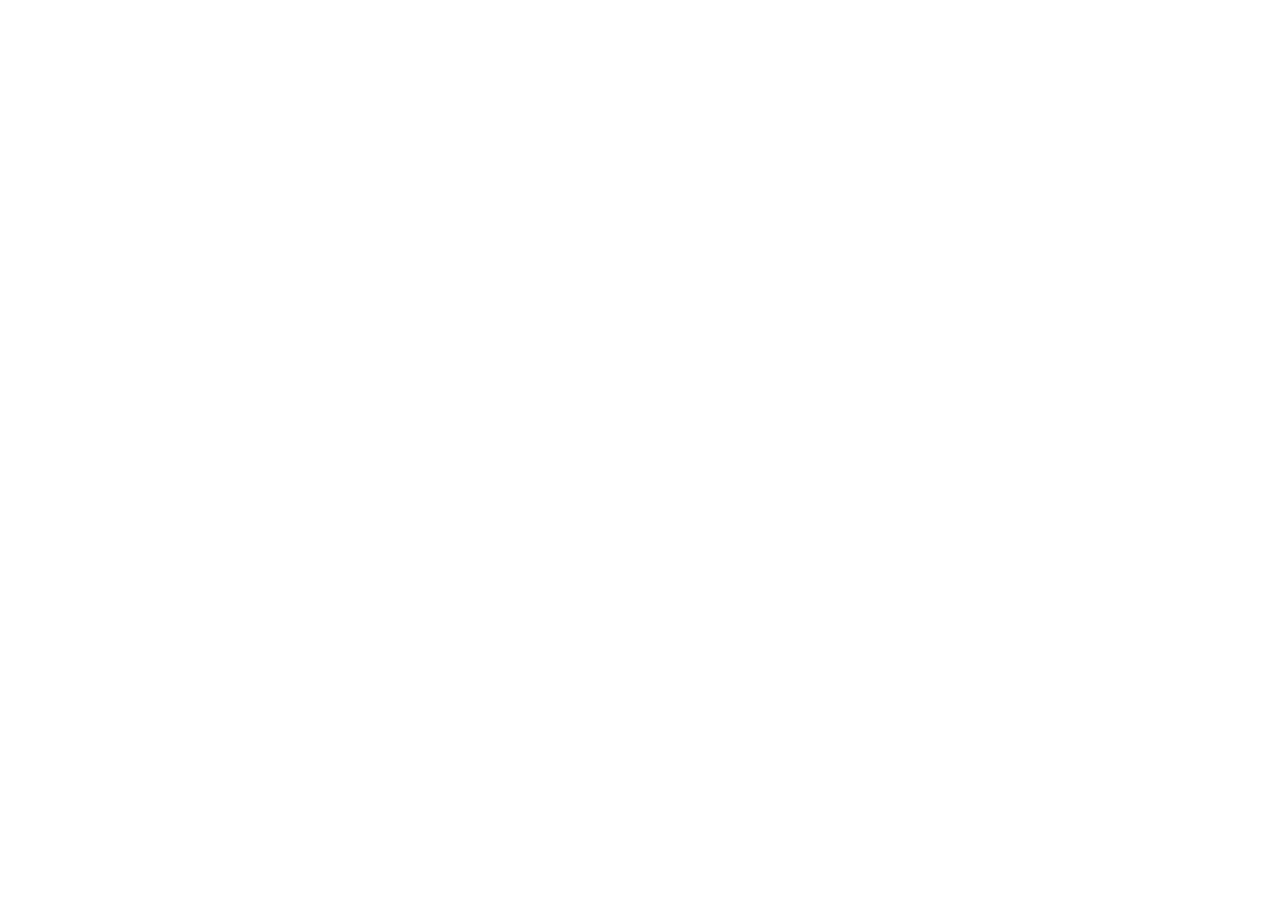
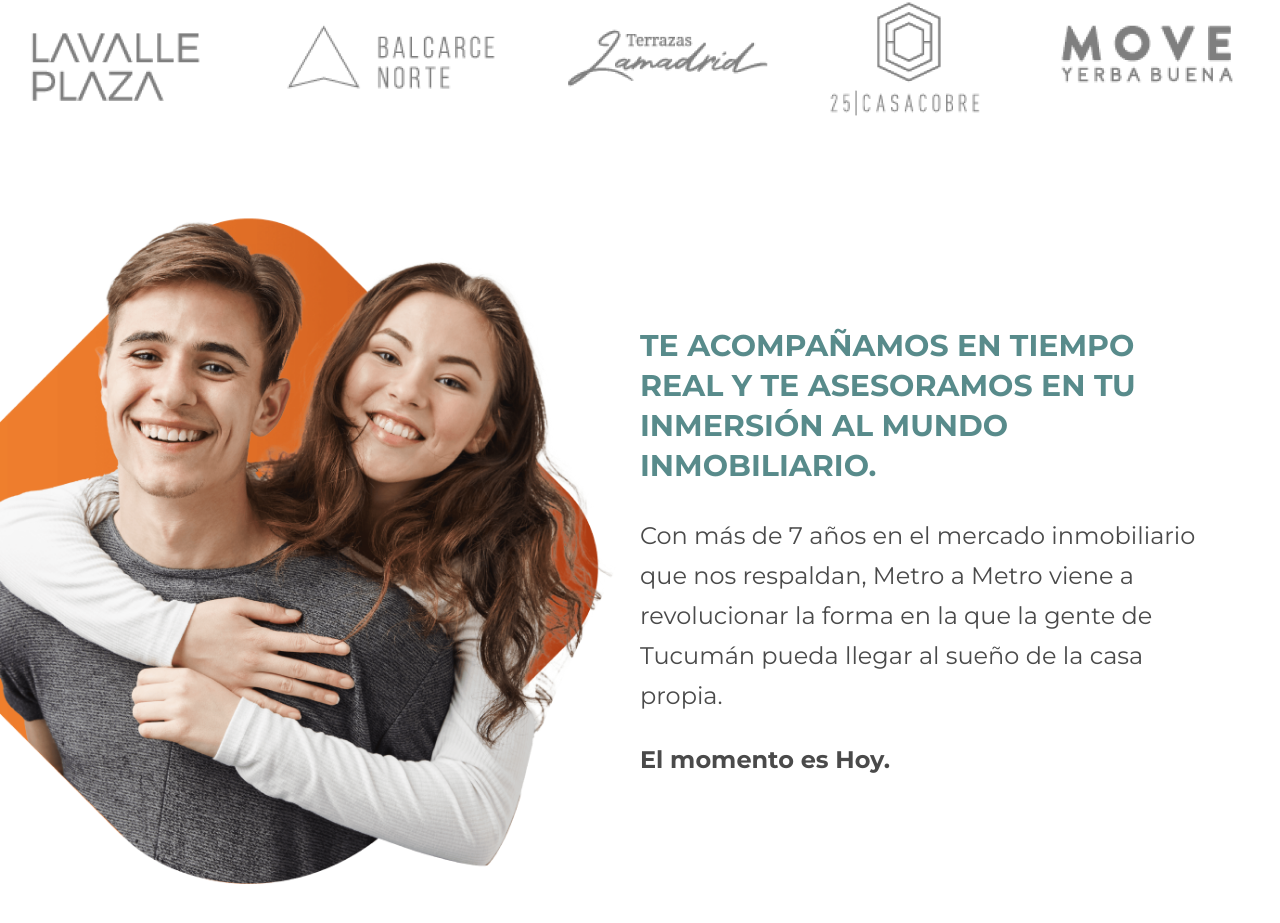
Before and after one commit to marcobaiad/metro-cubico, a Next.js app: page / in a window 1280 px wide. Shown: the part 4136-5059 px from the top of the page. Before the commit the page ends 4020 px from the top, so only its background shows below. Built offline with nearby package versions, Linux system fonts and the light colour scheme.

Commit message:
our-projects

```diff
--- /dev/null
+++ b/components/OurProjects/OurProject.module.css
@@ -0,0 +1,52 @@
+.section-title {
+  color: var(--text-primary);
+  margin-top: 60px;
+  text-align: center;
+}
+
+.brand-wrapper {
+  display: flex;
+  justify-content: center;
+}
+
+.together-wrapper {
+  display: flex;
+  align-items: center;
+}
+
+.together-img-wrapper {
+  width: 798px;
+  height: 781px;
+}
+
+.together-text-wrapper {
+  max-width: 50%;
+  padding-right: 67px;
+}
+
+.together-subtitle {
+  font-weight: 700;
+  font-size: 30px;
+  line-height: 40px;
+  text-transform: uppercase;
+  color: var(--text-primary);
+}
+
+.together-text {
+  font-weight: 400;
+  font-size: 24px;
+  line-height: 40px;
+  color: #4a4a4a;
+}
+
+.together-text-bold {
+  font-weight: 700;
+}
+
+.button-care {
+  background-color: var(--color-principal);
+  border-radius: 5px;
+  display: flex;
+  justify-content: center;
+  align-items: center;
+}
--- /dev/null
+++ b/components/OurProjects/index.js
@@ -0,0 +1,42 @@
+import Image from "next/image"
+import styles from "./OurProject.module.css"
+import brands from "../../public/brands.png"
+import together from "../../public/together.png"
+
+const OurProjects = () => {
+  return (
+    <section>
+      <h2 className={styles["section-title"]}>Nuestros Proyectos</h2>
+      <div className={styles["brand-wrapper"]}>
+        <Image src={brands} alt="Nuestros Proyectos" />
+      </div>
+      <div className={styles["together-wrapper"]}>
+        <div className={styles["together-img-wrapper"]}>
+          <Image
+            src={together}
+            alt="¡Metro a Metro y vos, juntos!"
+            // layout="fill"
+            objectFit="cover"
+          />
+        </div>
+        <div className={styles["together-text-wrapper"]}>
+          <h3 className={styles["together-subtitle"]}>
+            te acompañamos en tiempo real y te asesoramos en tu inmersión al
+            mundo inmobiliario.
+          </h3>
+          <p className={styles["together-text"]}>
+            Con más de 7 años en el mercado inmobiliario que nos respaldan,
+            Metro a Metro viene a revolucionar la forma en la que la gente de
+            Tucumán pueda llegar al sueño de la casa propia.
+          </p>
+          <p
+            className={`${styles["together-text"]} ${styles["together-text-bold"]}`}
+          >
+            El momento es Hoy.
+          </p>
+        </div>
+      </div>
+    </section>
+  )
+}
+export default OurProjects
--- a/pages/index.js
+++ b/pages/index.js
@@ -2,6 +2,7 @@
 import BannerSection from "../components/BannerSection"
 import FirstSection from "../components/Header/FirstSection"
 import MenuComponent from "../components/Header/MenuComponent"
+import OurProjects from "../components/OurProjects"
 import PigSection from "../components/PigSection"
 import ProposalSection from "../components/ProposalSection"
 import StepsSection from "../components/StepsSection"
@@ -20,6 +21,7 @@
       <ProposalSection />
       <StepsSection />
       <BannerSection />
+      <OurProjects />
     </>
   )
 }
```
Also changed, not shown: public/brands.png (added), public/together.png (added).
